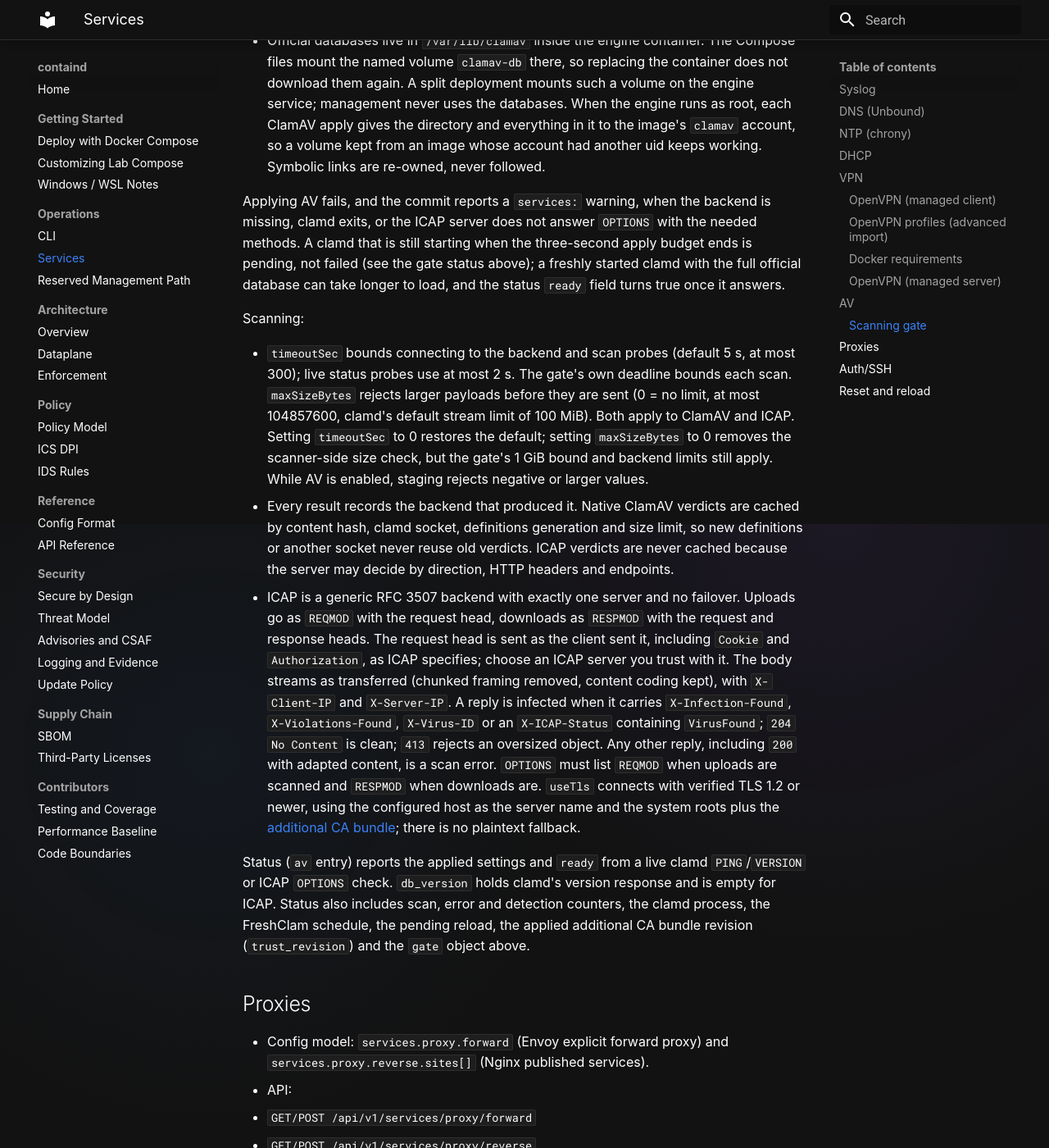
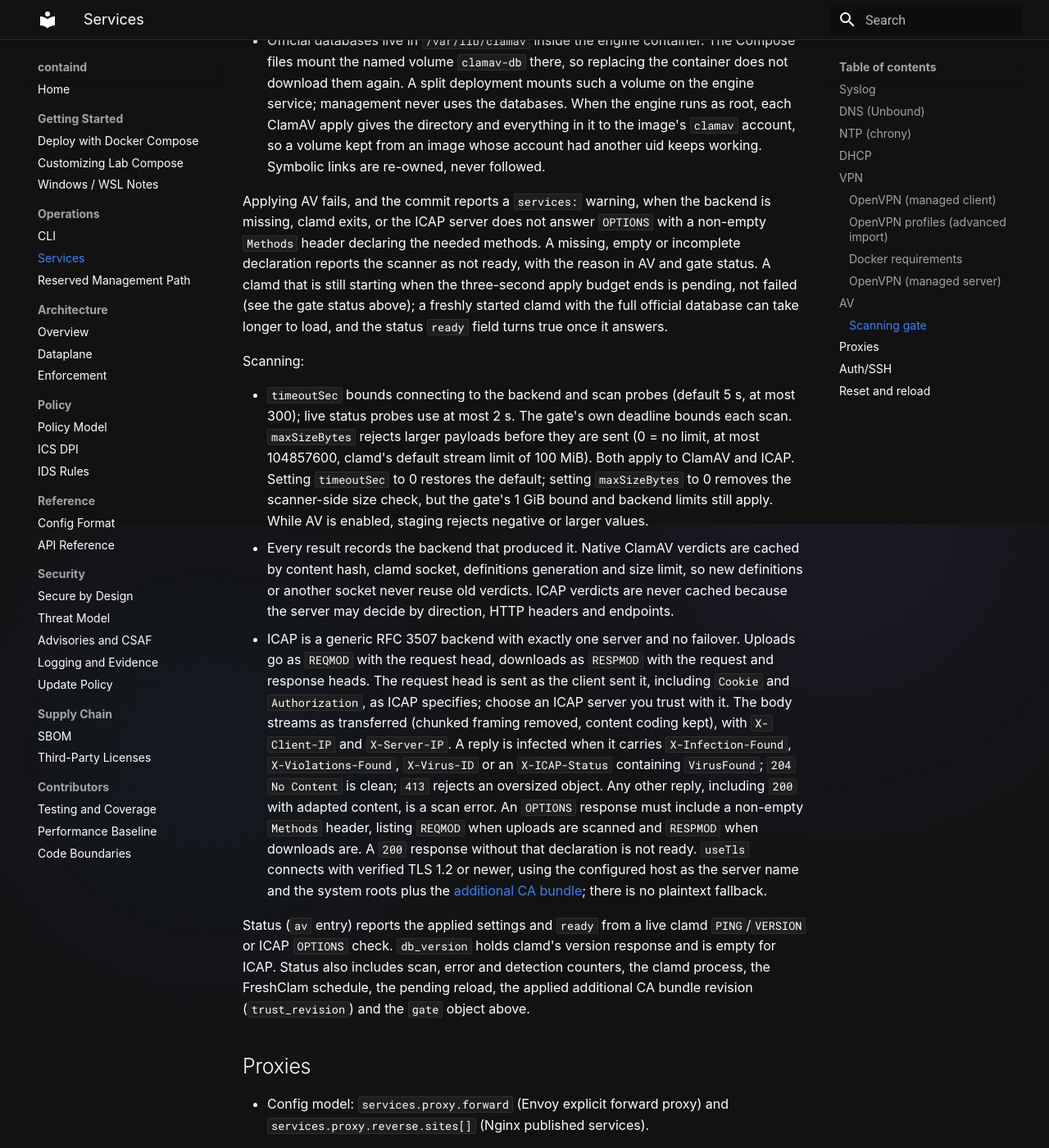
Before and after one commit to tonylturner/containd, an MkDocs documentation site: the page built from docs/mkdocs/services.md, in a window 1280 px wide and 1400 px high, scrolled down 7761 px. Shown: the whole window at 82% size. Built offline with MkDocs 1.6.1 and Material for MkDocs 9.7.7, drawn with Linux system fonts in a browser that asks for light colours; some of the changed text lies outside the part shown.

Commit message:
Require declared ICAP OPTIONS methods for readiness

```diff
--- a/docs/mkdocs/services.md
+++ b/docs/mkdocs/services.md
@@ -219,10 +219,11 @@ Gate status, the `gate` object of the `av` status entry:
   `pending` until clamd answers. The AV page shows the same state.
 - Scanner readiness also follows backend loss and recovery without a
   commit or status request. The engine probes clamd (`PING`/`VERSION`) or
-  ICAP (`OPTIONS`) once per second after each completed probe, with a
-  two-second cap per probe (or `timeoutSec` if shorter). Allow up to five
-  seconds for an in-flight probe plus the next observation; the gate
-  samples this readiness every 200 ms. Backend connection and protocol
+  ICAP (`OPTIONS` with the required `Methods`) once per second after each
+  completed probe, with a two-second cap per probe (or `timeoutSec` if
+  shorter). Allow up to five seconds for an in-flight probe plus the next
+  observation; the gate samples this readiness every 200 ms.
+  Backend connection and protocol
   failures during a scan mark it unavailable immediately; successful
   probes or scans restore it. Detections and object-level rejections do
   not make the backend unavailable. An active scan selection cannot be
@@ -287,9 +288,11 @@ ClamAV mode:
 
 Applying AV fails, and the commit reports a `services:` warning, when the
 backend is missing, clamd exits, or the ICAP server does not answer
-`OPTIONS` with the needed methods. A clamd that is still starting when the
-three-second apply budget ends is pending, not failed (see the gate status
-above); a freshly started clamd with the full official database can take
+`OPTIONS` with a non-empty `Methods` header declaring the needed methods.
+A missing, empty or incomplete declaration reports the scanner as not
+ready, with the reason in AV and gate status. A clamd that is still starting
+when the three-second apply budget ends is pending, not failed (see the gate
+status above); a freshly started clamd with the full official database can take
 longer to load, and the status `ready` field turns true once it answers.
 
 Scanning:
@@ -319,8 +322,10 @@ Scanning:
   `X-ICAP-Status` containing `VirusFound`; `204 No Content` is clean;
   `413` rejects an oversized object. Any other reply, including `200`
   with adapted content, is a scan error.
-  `OPTIONS` must list `REQMOD` when uploads are scanned and `RESPMOD` when
-  downloads are. `useTls` connects with verified TLS 1.2 or
+  An `OPTIONS` response must include a non-empty `Methods` header, listing
+  `REQMOD` when uploads are scanned and `RESPMOD` when downloads are.
+  A `200` response without that declaration is not ready.
+  `useTls` connects with verified TLS 1.2 or
   newer, using the configured host as the server name and the system roots
   plus the [additional CA bundle](config-format.md#additional-ca-bundle);
   there is no plaintext fallback.
```
Also changed, not shown: 3 other files.
